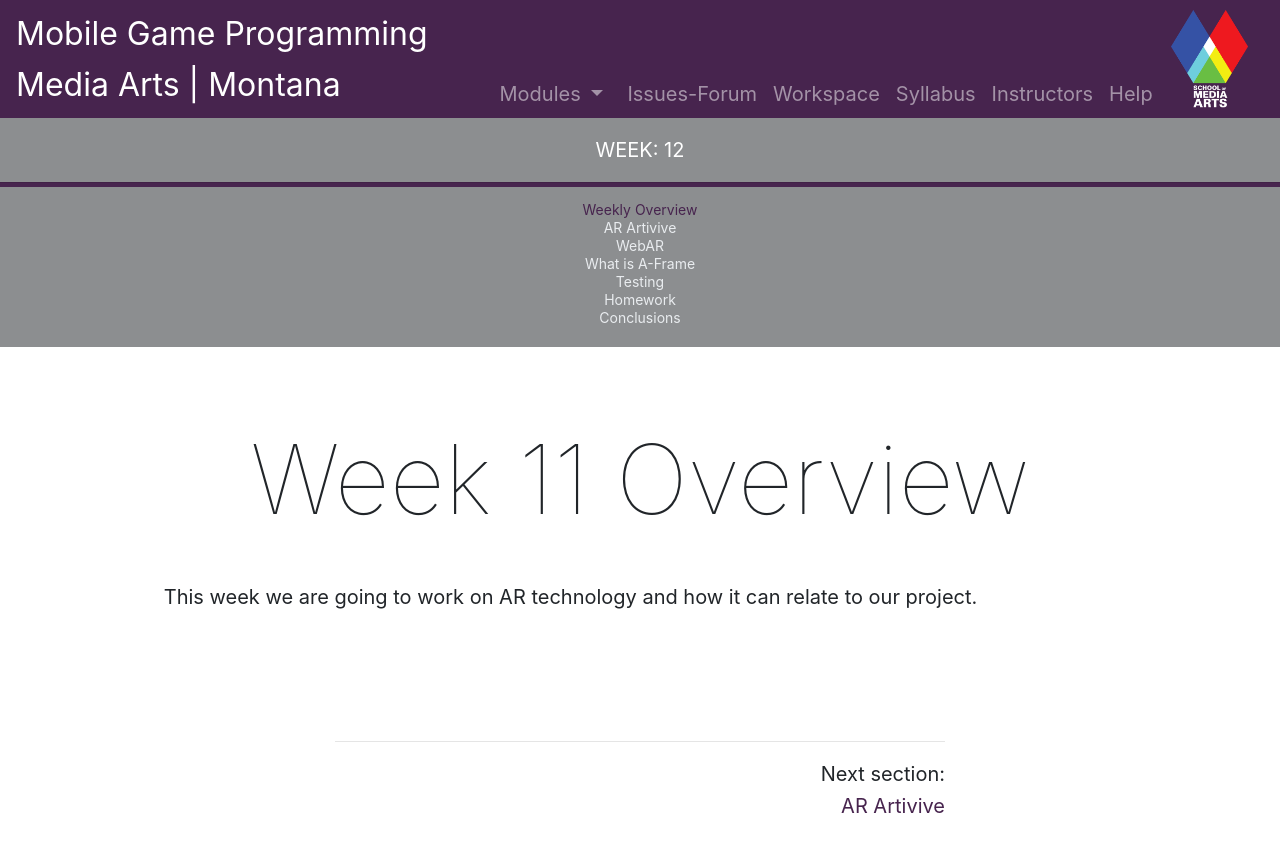
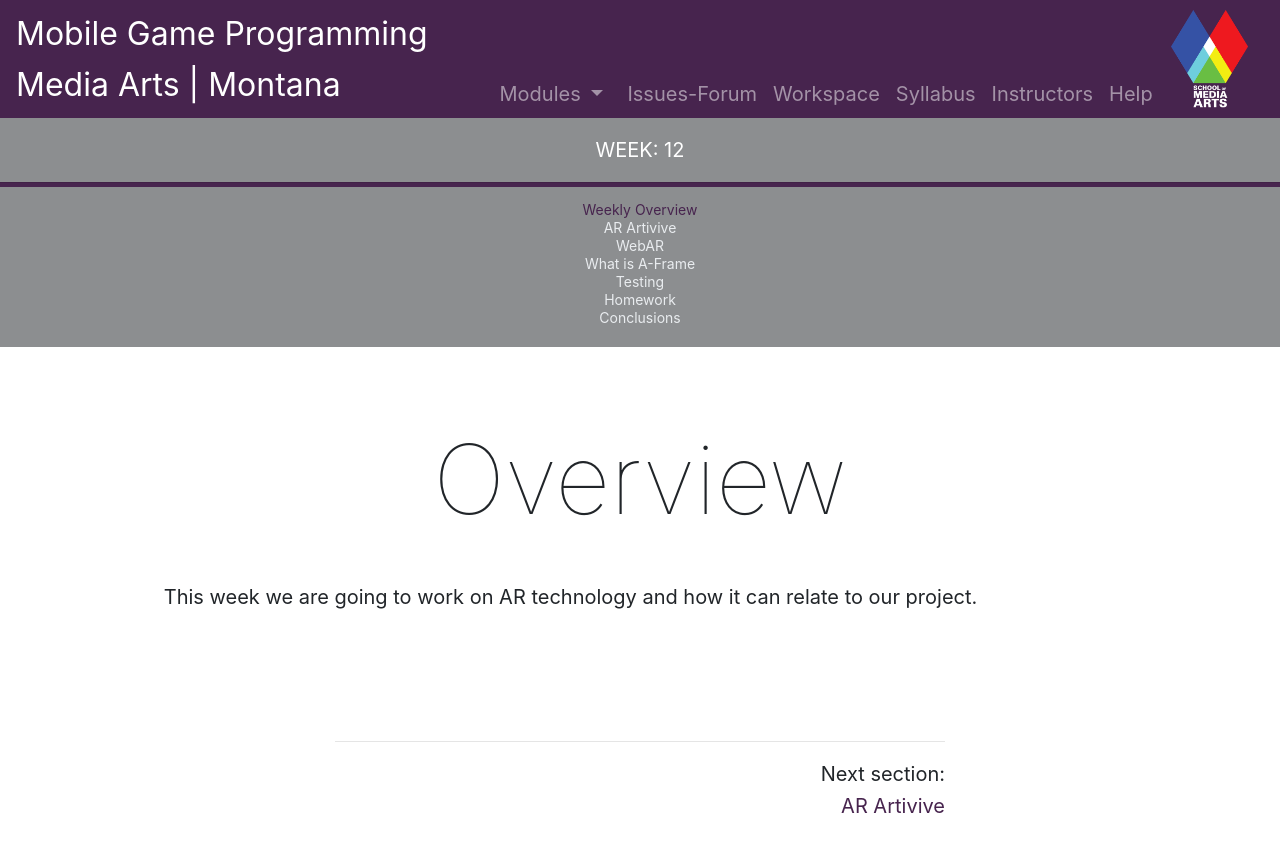
Before and after one commit to Montana-Media-Arts/462-MobileGaming-Spring2022, a Jekyll site: the page built from modules/week-12/_posts/2000-01-01-overview.md, in a window 1280 px wide. Shown: the top 852 px of the page. Built offline with Jekyll 4.4.1, drawn with Linux system fonts in a browser that asks for light colours; nearby versions of some CDN libraries.

Commit message:
Update 2000-01-01-overview.md

```diff
--- a/modules/week-12/_posts/2000-01-01-overview.md
+++ b/modules/week-12/_posts/2000-01-01-overview.md
@@ -4,7 +4,7 @@ module: 12
 jotted: false
 ---
 
-# Week 11 Overview <br />
+# Overview <br />
 
 
 This week we are going to work on AR technology and how it can relate to our project.
```
